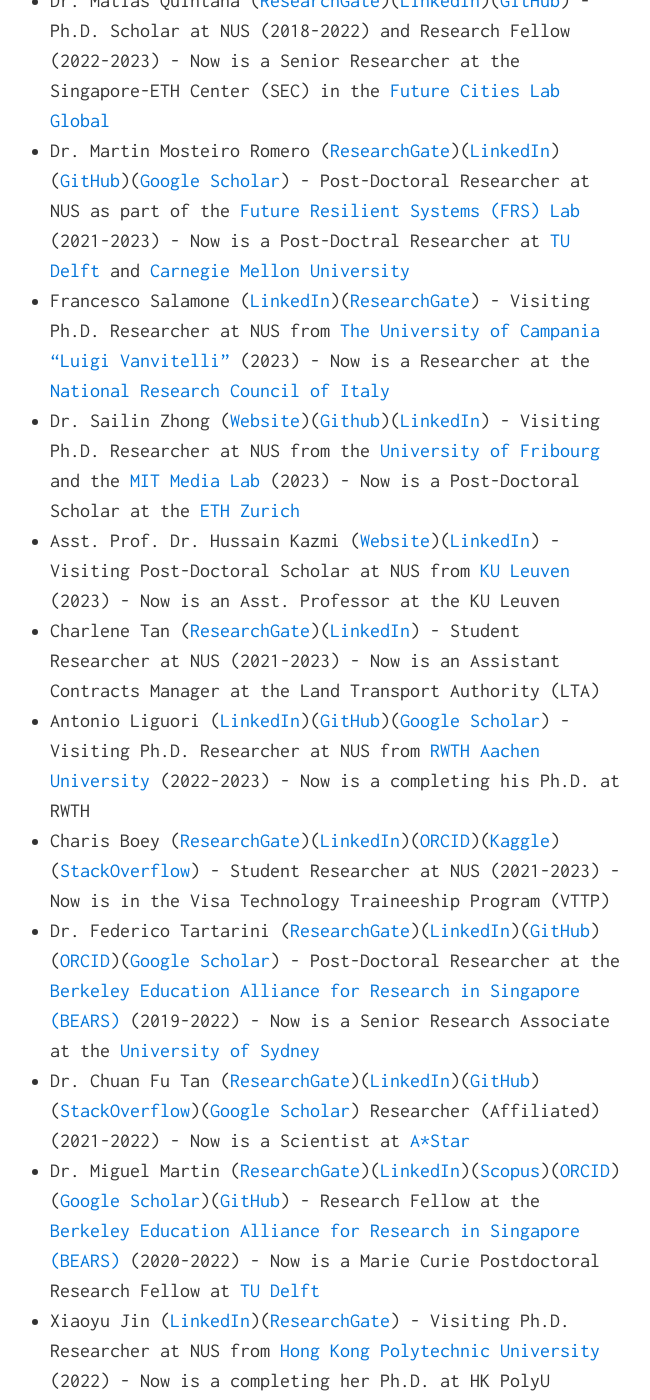
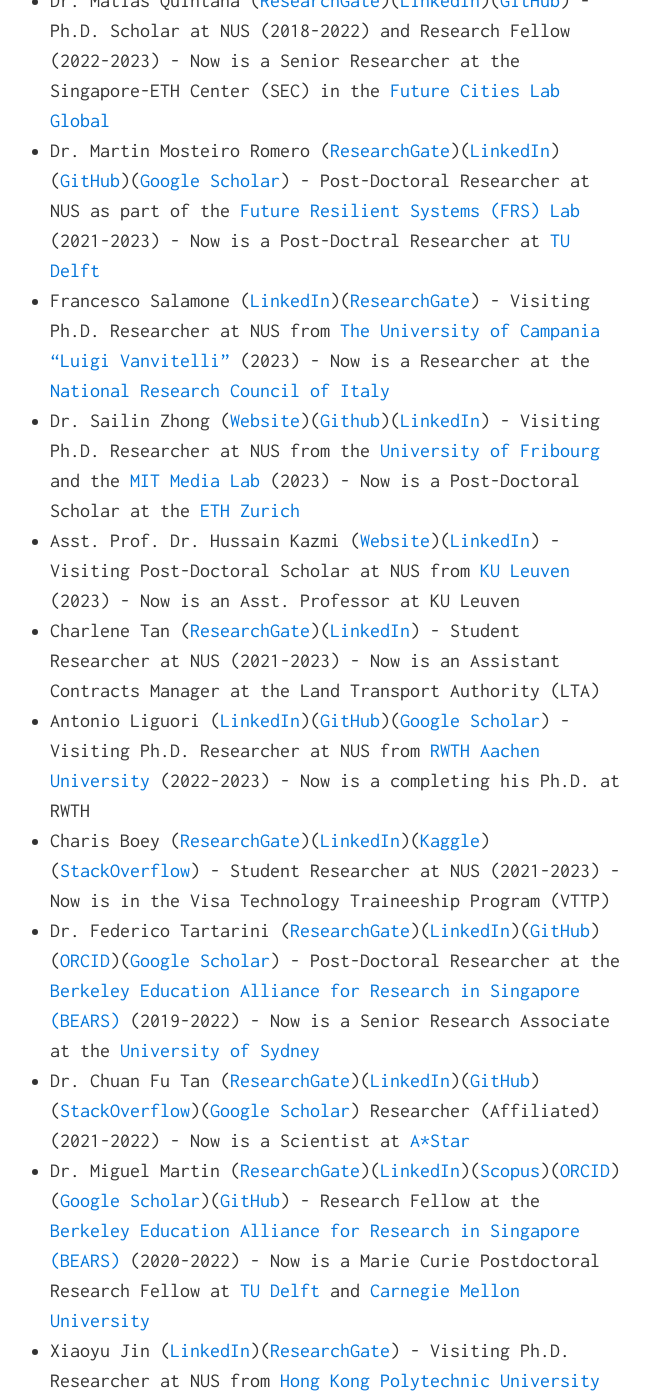
Before and after one commit to buds-lab/buds-lab.github.io, a Jekyll site: the page built from index.md, in a window 1280 px wide and 1400 px high, scrolled down 8264 px. Shown: the whole window, without its empty margins (320-970 px from the left). Built offline with Jekyll 4.4.1, drawn with Linux system fonts in a browser that asks for light colours.

Commit message:
Update index.md

```diff
--- a/index.md
+++ b/index.md
@@ -96,7 +96,7 @@ Dr. Mario Frei ([ResearchGate](https://www.researchgate.net/profile/Mario_Frei){
 <!-- is a Research Fellow at NUS in the BUDS Lab. He holds a Doctor of Sciences (Dr. sc. ETH Zurich) in Architectural and Building Sciences/Technology and a Bachelor's (BSc.) and Masters of Science (MSc.) in Mechanical Engineering from the [ETH Z&uuml;rich](http://bit.ly/2nsD908){:target="_blank"} in Switzerland. Mario is the equivalent of the BUDS Lab *Oberassistent* (Senior Researcher) as he ties together all the technologies being developed through his leadership in the Digital Twin Project. He is an expert in hardware prototyping, engineering, design, and navigating admin policies. -->
 
 ![Synne Krekling Lien](buds-lab.github.io/synne.png)
-Synne Krekling Lien ([LinkedIn](https://www.linkedin.com/in/synne-krekling-lien-6345b289/){:target="_blank"})([Website](https://www.ntnu.edu/employees/synne.k.lien){:target="_blank"}) is a Visiting Researcher at NUS as part of her Ph.D. at the [Department of Electric Energy at NTNU](https://www.ntnu.edu/iel){:target="_blank"} with [Assoc. Prof. Jayaprakash Rajasekharan](https://www.ntnu.edu/employees/jayaprakash.rajasekharan){:target="_blank"}. Synne holds a M.Sc. of Energy and Environmental Engineering from the NTNU and is also Researcher at [SINTEF](https://www.sintef.no/en/){:target="_blank"}. Her work is part of the [COFACTOR Project](https://www.sintef.no/en/projects/2021/cofactor/) that focuses on improving grid planning and the design of buildings.
+Synne Krekling Lien ([LinkedIn](https://www.linkedin.com/in/synne-krekling-lien-6345b289/){:target="_blank"})([Website](https://www.ntnu.edu/employees/synne.k.lien){:target="_blank"}) is a Visiting Researcher at NUS as part of her Ph.D. at the [Department of Electric Energy at NTNU](https://www.ntnu.edu/iel){:target="_blank"} with [Assoc. Prof. Jayaprakash Rajasekharan](https://www.ntnu.edu/employees/jayaprakash.rajasekharan){:target="_blank"}. Synne holds a M.Sc. of Energy and Environmental Engineering from the NTNU and is also Researcher at [SINTEF](https://www.sintef.no/en/){:target="_blank"}. Her work is part of the [COFACTOR Project](https://www.sintef.no/en/projects/2021/cofactor/){:target="_blank"} that focuses on improving grid planning and the design of buildings.
 
 ![Dr. Vasantha Ramani](buds-lab.github.io/vasnatha.png)
 Dr. Vasantha Ramani ([ResearchGate](https://www.researchgate.net/profile/Vasantha_Ramani){:target="_blank"})([LinkedIn](https://www.linkedin.com/in/vasantha-ramani-0a488022/){:target="_blank"}) is a Post-Doctoral Researcher at the [Berkeley Education Alliance for Research in Singapore (BEARS)](http://sinberbest.berkeley.edu/){:target="_blank"} and is in the Theme D: City-Scale Analytics project with the BUDS Lab and [Prof. Kameshwar Poolla](https://www2.eecs.berkeley.edu/Faculty/Homepages/poolla.html){:target="_blank"}. She holds a Ph.D. in Civil Engineering from the [National University of Singapore](https://www.nus.edu.sg){:target="_blank"}, Master’s in Structural and Earthquake Engineering from the [University of British Columbia, Vancouver](https://www.ubc.ca){:target="_blank"}, and a Bachelor’s in Civil Engineering from the [National Institute of Technology, Trichy](https://www.nitt.edu){:target="_blank"}. Dr. Ramani is investigating building energy performance and human thermal comfort using infrared images.
@@ -131,17 +131,17 @@ Yun Xuan Chua ([ResearchGate](https://www.researchgate.net/profile/Yun-Xuan-Chua
 <!-- has successfully defended his Ph.D. at NUS in Oct. 2022 and is now a Research Fellow in the BUDS Lab. Matias is the lab research and development manager and is tying together the different projects and researchers together. He holds a Master of Information Systems Management from the Heinz College at [Carnegie Mellon University](https://www.heinz.cmu.edu/){:target="_blank"} and a B.Sc. in Electrical Engineering from the [Pontifical Catholic University of Peru](http://www.pucp.edu.pe/){:target="_blank"}. Matias is a combination computer scientist and hardware hacker and is using these skills to implement wearable tech in the built environment. -->
 <!-- and is affiliated with [SinBerBest 2](http://sinberbest.berkeley.edu/){:target="_blank"}. He is co-supervised by [Prof. Stefano Schiavon](https://ced.berkeley.edu/ced/faculty-staff/stefano-schiavon){:target="_blank"} from UC Berkeley and [Prof. Tham Kwok Wai](http://www.bdg.nus.edu.sg/documents/about-us/faculty/staff_bdgtkw.pdf){:target="_blank"} from NUS. -->
 <!-- ![Dr. Martin Mosteiro-Romero](buds-lab.github.io/martinmosteiro.png) -->
-* Dr. Martin Mosteiro Romero ([ResearchGate](https://www.researchgate.net/profile/Martin-Mosteiro-Romero){:target="_blank"})([LinkedIn](https://www.linkedin.com/in/mart%C3%ADn-mosteiro-romero-30830727/){:target="_blank"})([GitHub](https://github.com/martin-mosteiro){:target="_blank"})([Google Scholar](https://scholar.google.ch/citations?user=paRcx8wAAAAJ&hl=en){:target="_blank"}) - Post-Doctoral Researcher at NUS as part of the [Future Resilient Systems (FRS) Lab](https://frs.ethz.ch){:target="_blank"} (2021-2023) - Now is a Post-Doctral Researcher at [TU Delft](https://www.tudelft.nl/en/) and [Carnegie Mellon University](https://www.cmu.edu/){:target="_blank"}
+* Dr. Martin Mosteiro Romero ([ResearchGate](https://www.researchgate.net/profile/Martin-Mosteiro-Romero){:target="_blank"})([LinkedIn](https://www.linkedin.com/in/mart%C3%ADn-mosteiro-romero-30830727/){:target="_blank"})([GitHub](https://github.com/martin-mosteiro){:target="_blank"})([Google Scholar](https://scholar.google.ch/citations?user=paRcx8wAAAAJ&hl=en){:target="_blank"}) - Post-Doctoral Researcher at NUS as part of the [Future Resilient Systems (FRS) Lab](https://frs.ethz.ch){:target="_blank"} (2021-2023) - Now is a Post-Doctral Researcher at [TU Delft](https://www.tudelft.nl/en/)
 <!-- is a Post-Doctoral Researcher in NUS as part of the [Future Resilient Systems (FRS) Lab](https://frs.ethz.ch){:target="_blank"} within the Module 1.4 - Digital Twin-Enabled System Resilience. The NUS part of this project is led by [Prof. Rudi Stouffs](https://www.sde.nus.edu.sg/arch/staffs/rudi-stouffs-dr/){:target="_blank"} and it is a collaboration with [Prof. Gabriela Hug](https://psl.ee.ethz.ch/people/prof--gabriela-hug.html){:target="_blank"} at the ETH Zurich and [Prof. Adrian Law](http://www.cee.ntu.edu.sg/aboutus/FacultyDir/Pages/cwklaw.aspx){:target="_blank"} from NTU. Dr. Mosteiro holds a Doctor of Sciences (Dr. sc. ETH Zurich) and Masters in Energy Science from the [ETH Z&uuml;rich](http://bit.ly/2nsD908){:target="_blank"} and a Bachelor's Degree in Bioenvironmental Engineering from [Rutgers University](https://www.rutgers.edu){:target="_blank"} in the USA. Dr. Mosteiro is investigating how to use digital twins to improve the resilience of building systems. -->
 * Francesco Salamone ([LinkedIn](https://www.linkedin.com/in/francesco-salamone-832b2a28/){:target="_blank"})([ResearchGate](https://www.researchgate.net/profile/Francesco-Salamone){:target="_blank"}) - Visiting Ph.D. Researcher at NUS from [The University of Campania “Luigi Vanvitelli”](https://international.unicampania.it/index.php/en/){:target="_blank"} (2023) - Now is a Researcher at the [National Research Council of Italy](https://www.cnr.it/en){:target="_blank"}
 * Dr. Sailin Zhong ([Website](https://www.sailinzhong.net){:target="_blank"})([Github](https://github.com/sailinz){:target="_blank"})([LinkedIn](https://www.linkedin.com/in/sailin-zhong-53b379a8/){:target="_blank"}) - Visiting Ph.D. Researcher at NUS from the [University of Fribourg](https://www.unifr.ch/home/en/){:target="_blank"} and the [MIT Media Lab](https://www.media.mit.edu){:target="_blank"} (2023) - Now is a Post-Doctoral Scholar at the [ETH Zurich](https://ethz.ch/en.html){:target="_blank"}
-* Asst. Prof. Dr. Hussain Kazmi ([Website](https://www.kuleuven.be/wieiswie/en/person/00107015){:target="_blank"})([LinkedIn](https://www.linkedin.com/in/hussain-kazmi/){:target="_blank"}) - Visiting Post-Doctoral Scholar at NUS from [KU Leuven](https://www.kuleuven.be/english/kuleuven){:target="_blank"} (2023) - Now is an Asst. Professor at the KU Leuven
+* Asst. Prof. Dr. Hussain Kazmi ([Website](https://www.kuleuven.be/wieiswie/en/person/00107015){:target="_blank"})([LinkedIn](https://www.linkedin.com/in/hussain-kazmi/){:target="_blank"}) - Visiting Post-Doctoral Scholar at NUS from [KU Leuven](https://www.kuleuven.be/english/kuleuven){:target="_blank"} (2023) - Now is an Asst. Professor at KU Leuven
 <!-- ![Charlene Tan](buds-lab.github.io/charlenetan.png) -->
 * Charlene Tan ([ResearchGate](https://www.researchgate.net/profile/Charlene-Tan){:target="_blank"})([LinkedIn](https://www.linkedin.com/in/charlene-tan-a9497b143/){:target="_blank"}) - Student Researcher at NUS (2021-2023) - Now is an Assistant Contracts Manager at the Land Transport Authority (LTA)
 <!-- is a Lab Executive in the Department of the Built Environment and collaborator of the BUDS Lab. She is a recent graduate of the [Infrastructure & Project Management program at NUS](https://cde.nus.edu.sg/dbe/introduction-1-1/){:target="_blank"}. Charlene assists in the management of the [Data Science for Construction, Architecture and Engineering Online EDx Course](https://www.edx.org/course/Data-Science-for-Construction-Architecture-and-Engineering){:target="_blank"} and assists with the Internet-of-Buildings portal and experimental deployments. -->
+* Antonio Liguori ([LinkedIn](https://www.linkedin.com/in/antonioliguori95/){:target="_blank"})([GitHub](https://github.com/Antonio955){:target="_blank"})([Google Scholar](https://scholar.google.com/citations?user=PW_FUCoAAAAJ&hl=en){:target="_blank"}) - Visiting Ph.D. Researcher at NUS from [RWTH Aachen University](https://www.rwth-aachen.de/go/id/a/?lidx=1){:target="_blank"} (2022-2023) - Now is a completing his Ph.D. at RWTH
 <!-- ![Charis Boey](buds-lab.github.io/charisboey.jpg) -->
-* Antonio Liguori ([LinkedIn](https://www.linkedin.com/in/antonioliguori95/){:target="_blank"})([GitHub](https://github.com/Antonio955){:target="_blank"})([Google Scholar](https://scholar.google.com/citations?user=PW_FUCoAAAAJ&hl=en){:target="_blank"}) - Visiting Ph.D. Researcher at NUS from [RWTH Aachen University](https://www.rwth-aachen.de/go/id/a/?lidx=1){:target="_blank"} (2022-2023) - Now is a completing his Ph.D. at RWTH
-* Charis Boey ([ResearchGate](https://www.researchgate.net/profile/Charis-Boey){:target="_blank"})([LinkedIn](https://www.linkedin.com/in/charisboey/){:target="_blank"})([ORCID](https://orcid.org/my-orcid?orcid=0000-0001-7027-0039){:target="_blank"})([Kaggle](https://www.kaggle.com/charisboey){:target="_blank"})([StackOverflow](https://stackoverflow.com/users/15380453/charis-boey){:target="_blank"}) - Student Researcher at NUS (2021-2023) - Now is in the Visa Technology Traineeship Program (VTTP)
+* Charis Boey ([ResearchGate](https://www.researchgate.net/profile/Charis-Boey){:target="_blank"})([LinkedIn](https://www.linkedin.com/in/charisboey/){:target="_blank"})([Kaggle](https://www.kaggle.com/charisboey){:target="_blank"})([StackOverflow](https://stackoverflow.com/users/15380453/charis-boey){:target="_blank"}) - Student Researcher at NUS (2021-2023) - Now is in the Visa Technology Traineeship Program (VTTP)
 <!-- is a Student Researcher at NUS in the BUDS Lab from the [Infrastructure & Project Management (IPM) program at NUS](https://cde.nus.edu.sg/dbe/introduction-1-1/){:target="_blank"}. Charis assists with deployment and management of Project Cozie experiments. -->
 <!-- ![Dr. Federico Tartarini](buds-lab.github.io/federico.png) -->
 * Dr. Federico Tartarini ([ResearchGate](https://www.researchgate.net/profile/Federico_Tartarini/research){:target="_blank"})([LinkedIn](https://www.linkedin.com/in/federico-tartarini-3991995b/){:target="_blank"})([GitHub](https://github.com/FedericoTartarini){:target="_blank"})([ORCID](https://orcid.org/0000-0002-8739-5062){:target="_blank"})([Google Scholar](https://scholar.google.com.sg/citations?user=QcamSPwAAAAJ&hl=en){:target="_blank"}) - Post-Doctoral Researcher at the [Berkeley Education Alliance for Research in Singapore (BEARS)](http://sinberbest.berkeley.edu/){:target="_blank"} (2019-2022) - Now is a Senior Research Associate at the [University of Sydney](https://www.sydney.edu.au/)
```
Also changed, not shown: other parts of index.md (+1 -1 lines).
